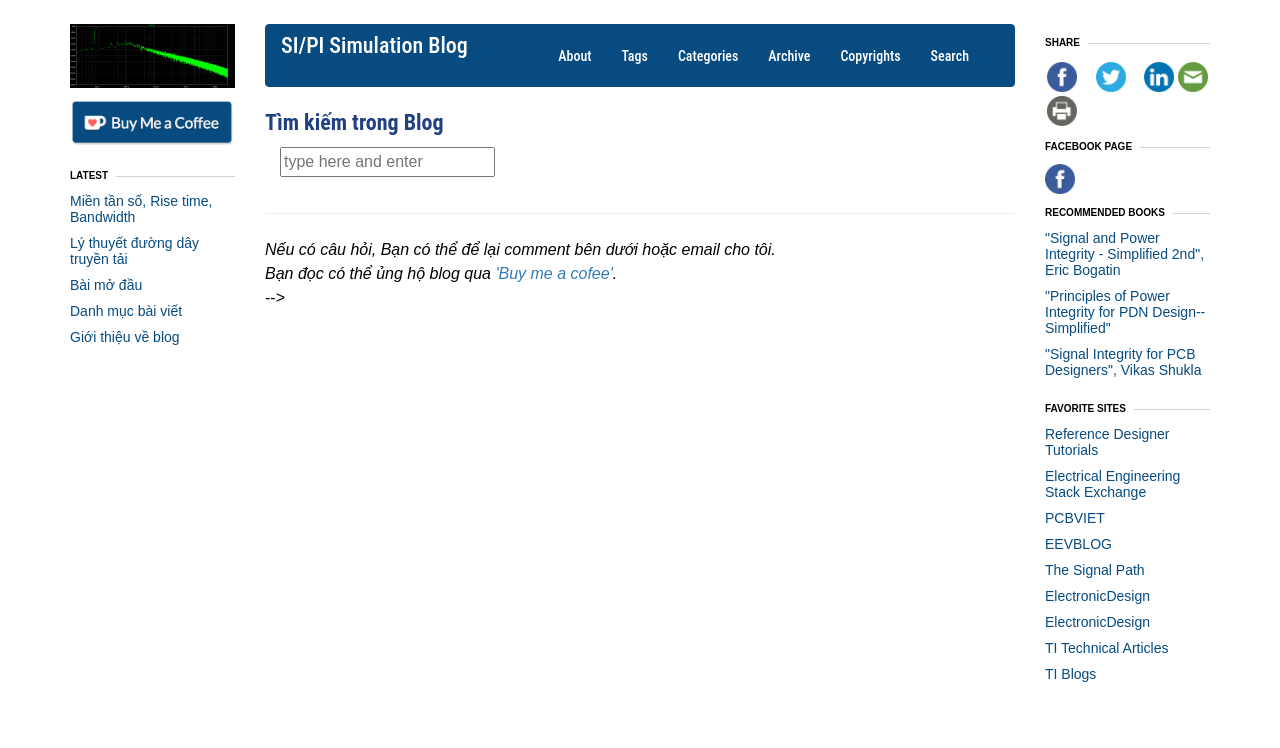
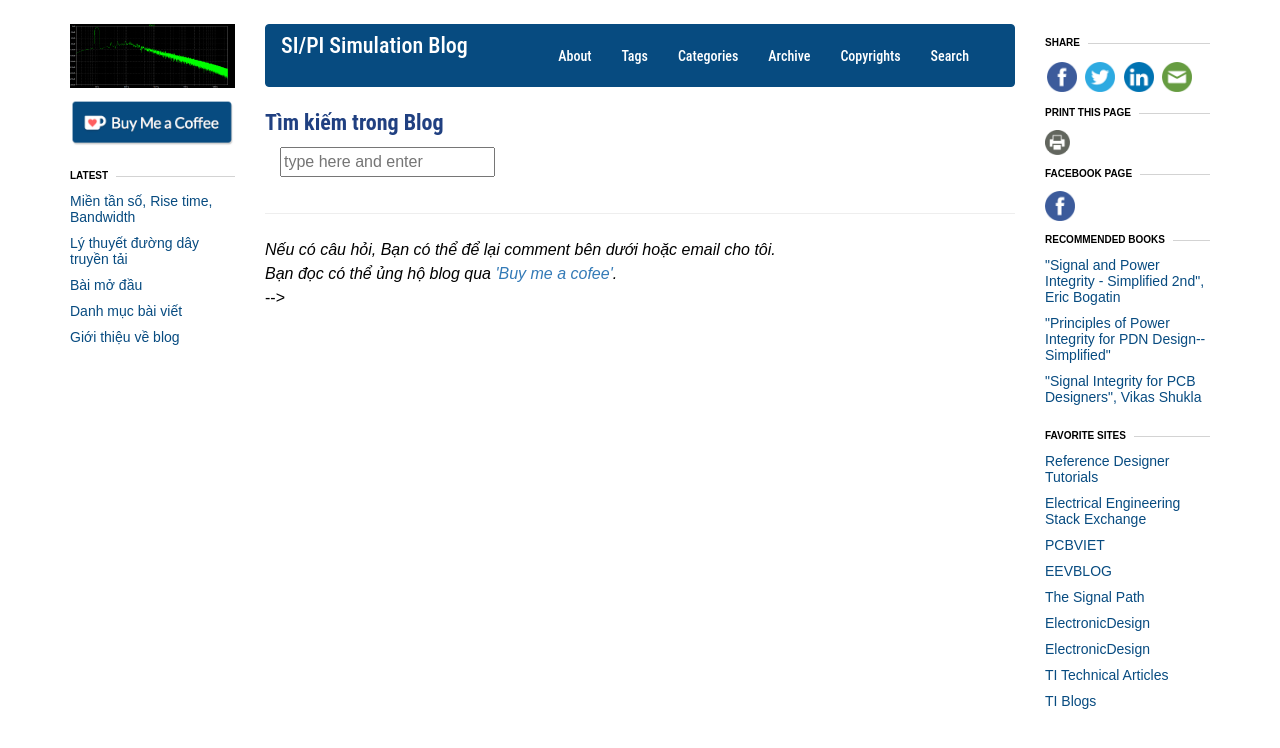
Before and after one commit to anhvanthe/SignalPowerIntegrity, a Jekyll site: the page built from search/index.md, in a window 1280 px wide. Shown: the top 748 px of the page. Built offline with Jekyll 4.4.1, drawn with Linux system fonts in a browser that asks for light colours; nearby versions of some CDN libraries.

Commit message:
update web

```diff
--- a/_includes/disqus_comments.html
+++ b/_includes/disqus_comments.html
@@ -1,4 +1,4 @@
-{% if page.comments != false %}
+<!-- {% if page.comments != false %}
 <div id="disqus_thread"></div>
 <script type="text/javascript">
   var disqus_shortname  = '{{ site.disqus_shortname }}';
@@ -14,3 +14,5 @@
 {% endif %}
 
     <script id="dsq-count-scr" src="//tiepvu.disqus.com/count.js" async></script>
+
+ -->
--- /dev/null
+++ b/_includes/print-page.html
@@ -0,0 +1,6 @@
+<div class="print-page">
+    <!-- Print -->
+    <a href="javascript:;" onclick="window.print()">
+        <img src="/assets/images/print.png" alt="Print" width="25"/>
+    </a>
+   </div>
--- a/_includes/share-page-head.html
+++ b/_includes/share-page-head.html
@@ -4,10 +4,6 @@
 
     <!-- Twitter -->
     <a href="https://twitter.com/intent/tweet?text={{ page.title }}&url={{ site.url }}{{ page.url }}&via={{ site.twitter_username }}&related={{ site.twitter_username }}" rel="nofollow" target="_blank" title="Share on Twitter" width="40" ><img src = "/assets/images/twitter.png" width="40"></a>
-
-    <!-- Google -->
-    <a href="https://plus.google.com/share?url={{ site.url }}{{ page.url }}" rel="nofollow" target="_blank" title="Share on Google+"><img src = "/assets/images/google.png" width="40"></a>
-
 
     <!-- LinkedIn -->
     <a href="http://www.linkedin.com/shareArticle?mini=true&amp;url={{ site.url }}{{ page.url }}" target="_blank">
--- a/_includes/share-page.html
+++ b/_includes/share-page.html
@@ -4,22 +4,16 @@
     <!-- Facebook -->
     <a href="https://www.facebook.com/sharer/sharer.php?u={{ site.url }}{{ page.url }}" rel="nofollow" target="_blank" title="Share on Facebook"><img src = "/assets/images/facebook.png" width="25"></a>
 
-<!--     <div class="fb-share-button" data-href="{{ site.url }}{{ page.url }}" data-layout="button_count" data-size="small" data-mobile-iframe="true"><a class="fb-xfbml-parse-ignore" target="_blank" href="https://facebook.com/sharer.php?u={{ site.url }}{{ page.url }}">Share</a></div>
- -->
-
     <!-- Twitter -->
     <a href="https://twitter.com/intent/tweet?text={{ page.title }}&url={{ site.url }}{{ page.url }}&via={{ site.twitter_username }}&related={{ site.twitter_username }}" rel="nofollow" target="_blank" title="Share on Twitter" width="25" ><img src = "/assets/images/twitter.png" width="25"></a>
 
     <!-- LinkedIn -->
-    <a href="http://www.linkedin.com/shareArticle?mini=true&amp;url={{ site.url }}{{ page.url }}" target="_blank"> <img src="/assets/images/linkedin.png" alt="LinkedIn" width="25"/>
+    <a href="http://www.linkedin.com/shareArticle?mini=true&amp;url={{ site.url }}{{ page.url }}" target="_blank"> <img src="/assets/images/linkedin.png" alt="LinkedIn" width="25"></a>
     <!-- </a> -->
 
     <!-- Email -->
     <a href="mailto:?Subject=Simple Share Buttons&amp;Body=I%20saw%20this%20and%20thought%20of%20you!%20 {{ site.url }}{{ page.url }}">
         <img src="/assets/images/email.png" alt="Email" width="25"/>
     </a>
-    <!-- Print -->
-    <a href="javascript:;" onclick="window.print()">
-        <img src="/assets/images/print.png" alt="Print" width="25"/>
-    </a>
+
    </div>
--- a/_includes/sidebar_right.html
+++ b/_includes/sidebar_right.html
@@ -49,6 +49,13 @@
           <div class = "header">Share</div>
           {% include share-page.html %}
           </aside>
+
+          <aside class = "utility">
+          <div class = "header">Print this Page</div>
+          {% include print-page.html %}
+          </aside>
+
+
 
 
 <!--           <nav>
```
Also changed, not shown: _layouts/post.html (+2 -5 lines).
